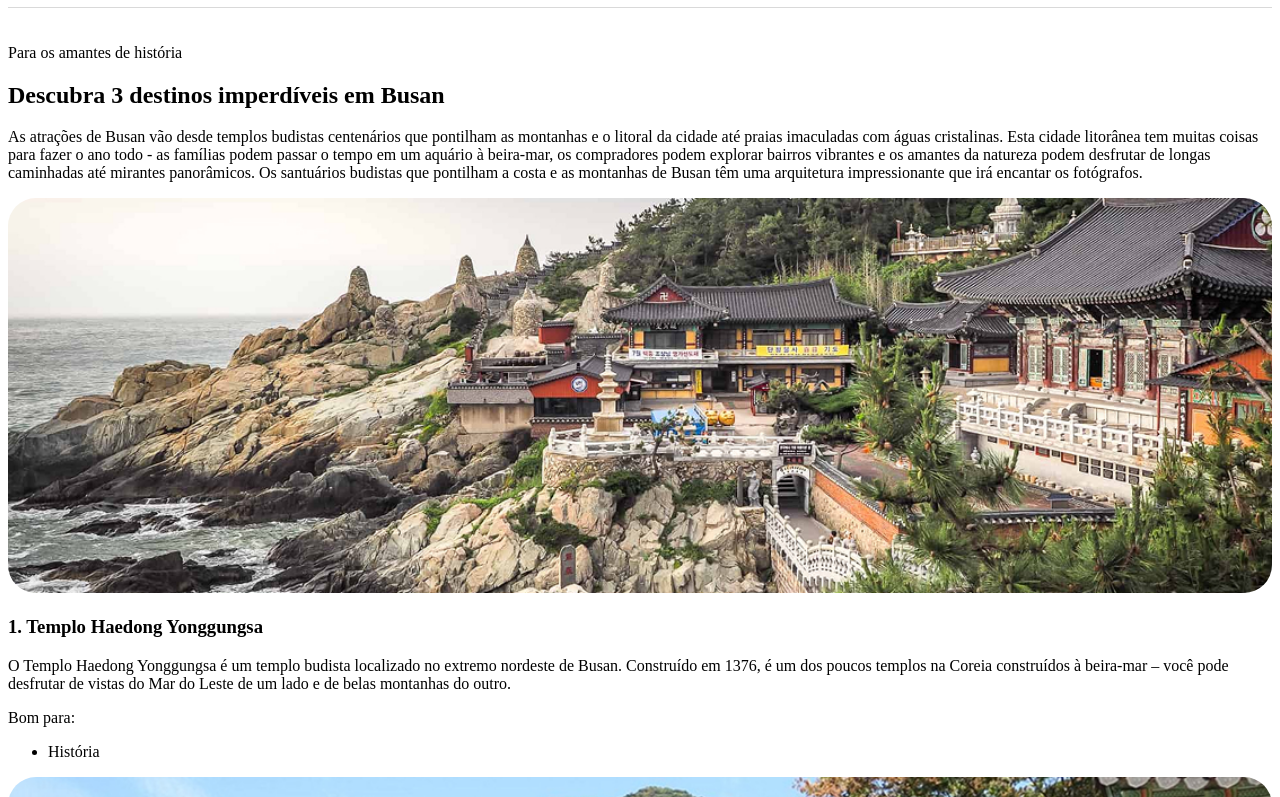
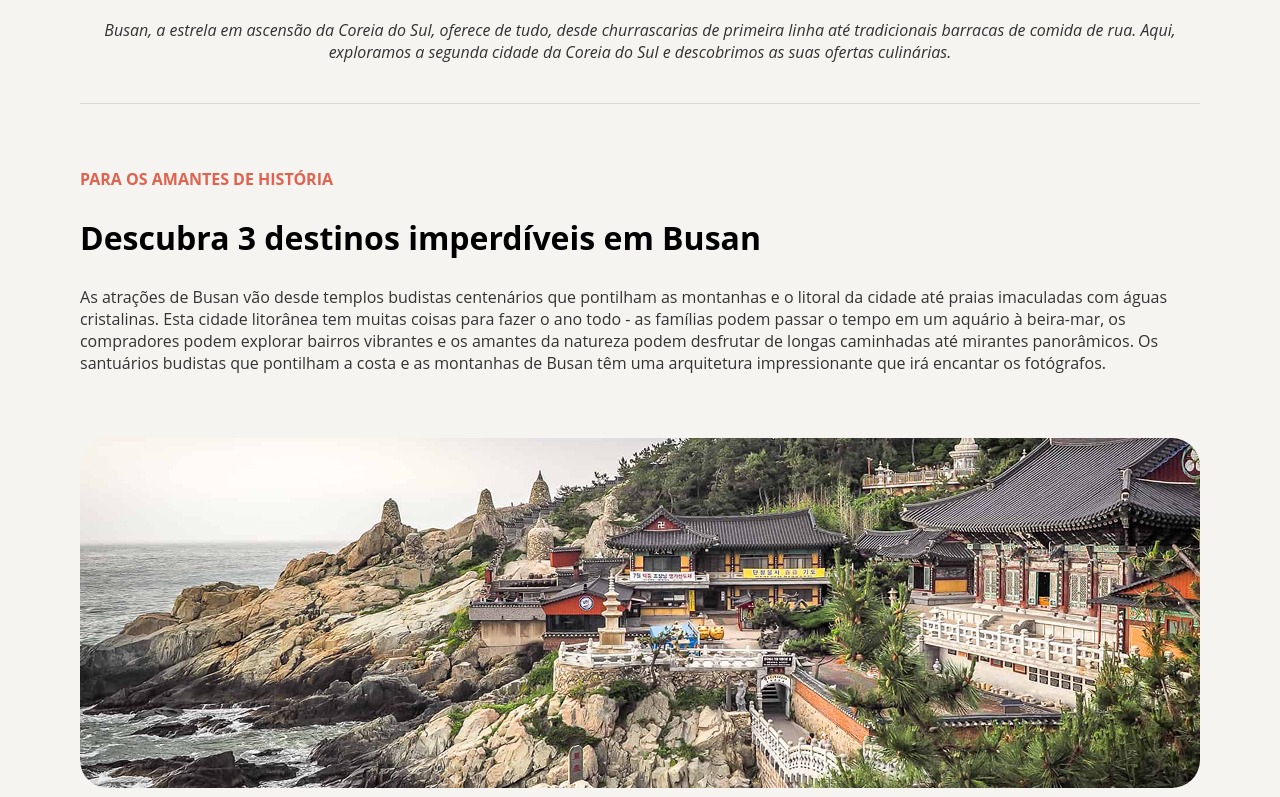
Before and after one commit to AdrainZambom/potential-turismo, a plain HTML site: page index.html in a window 1280 px wide. Shown: the part 923-1720 px from the top of the page. Drawn offline with Linux system fonts and the light colour scheme.

Commit message:
Added finishing touches to html and css.

```diff
--- a/index.html
+++ b/index.html
@@ -15,12 +15,13 @@
             </div>
             <div id="desc_img">
                 <img src="assets/busan.jpg" alt="imagem da cidade de Busan">
-                <p id="description">
+                <p class="description">
                     Busan, a estrela em ascensão da Coreia do Sul, oferece de tudo, desde churrascarias de primeira linha até tradicionais barracas de comida de rua. Aqui, exploramos a segunda cidade da Coreia do Sul e descobrimos as suas ofertas culinárias.
                 </p>
             </div>
         </section>
         <main>
+
             <div class="divider"></div>
 
             <section id="title_list">
@@ -38,7 +39,7 @@
                         <h3>1. Templo Haedong Yonggungsa </h3>
                         <p>O Templo Haedong Yonggungsa é um templo budista localizado no extremo nordeste de Busan. Construído em 1376, é um dos poucos templos na Coreia construídos à beira-mar – você pode desfrutar de vistas do Mar do Leste de um lado e de belas montanhas do outro. </p>
 
-                        <div class="pro_title">Bom para:</div>
+                        <div class="good-for">Bom para:</div>
                         <ul class="tags">
                             <li class="blue">História</li>
                         </ul>
@@ -68,8 +69,10 @@
                             <li class="pink">Familias</li>
                             <li class="orange">Orçamento</li>
                         </ul>
+                        <div class="divider"></div>
                     </section>
                 </section>
+                <p class="ending">As melhores coisas para fazer em Busan mostram a reputação da cidade como um importante porto marítimo na Ásia. Frequentemente vista como a essência da Coreia do Sul, você experimentará uma atmosfera única em termos de diversidade étnica e cultural, já que a cidade recebe um público cosmopolita o ano todo. </p>
             </section>
         </main>
     </div>
--- a/style.css
+++ b/style.css
@@ -1,10 +1,89 @@
+body {
+  font-family: 'Open Sans', sans-serif;
+  background-color: #F5F4F0;
+}
+
+#page{
+  box-sizing: border-box;
+  width: 1120px;
+  margin: 120px auto;
+}
+
+h1 {
+  font-size: 36px;
+}
+
+h2 {
+  font-size: 32px;
+}
+
+h3 {
+  font-size: 28px;
+}
+
+p {
+  font-size: 16px;
+  color: #333333;
+}
+
+.headline{
+  text-transform: uppercase;
+  font-weight: bold;
+  font-size: 16px;
+  color: #E1624F;
+}
+
+#desc_img {
+  margin-top: 40px;
+  margin-bottom: 40px;
+}
+
 img {
-  border-radius: 28px;  /* Adicionar o arredondamento da borda */
-  width: 100%; /* imagem ocupa 100% do tamanho disponível pra ela */
+  border-radius: 28px;
+  width: 100%;
 }
+
+.description {
+  font-style: italic;
+  text-align: center;
+}
+
+#title_list{
+  margin-top: 64px;
+  margin-bottom: 64px;
+}
+
 .divider {
   width: 100%;
   height: 1px;
   margin: 36px 0;
   background-color: #d9d9d9;
 }
+
+.title
+
+li {
+  margin-left: -40px;
+  padding-left: 0;
+  list-style-position: inside;
+}
+
+.blue {
+  color: #0C51A7;
+}
+
+.purple {
+  color: #591B98;
+}
+
+.pink {
+  color: #E5245E;
+}
+
+.orange {
+  color: #E95E10;
+}
+
+.ending {
+  text-align: center;
+}
```
